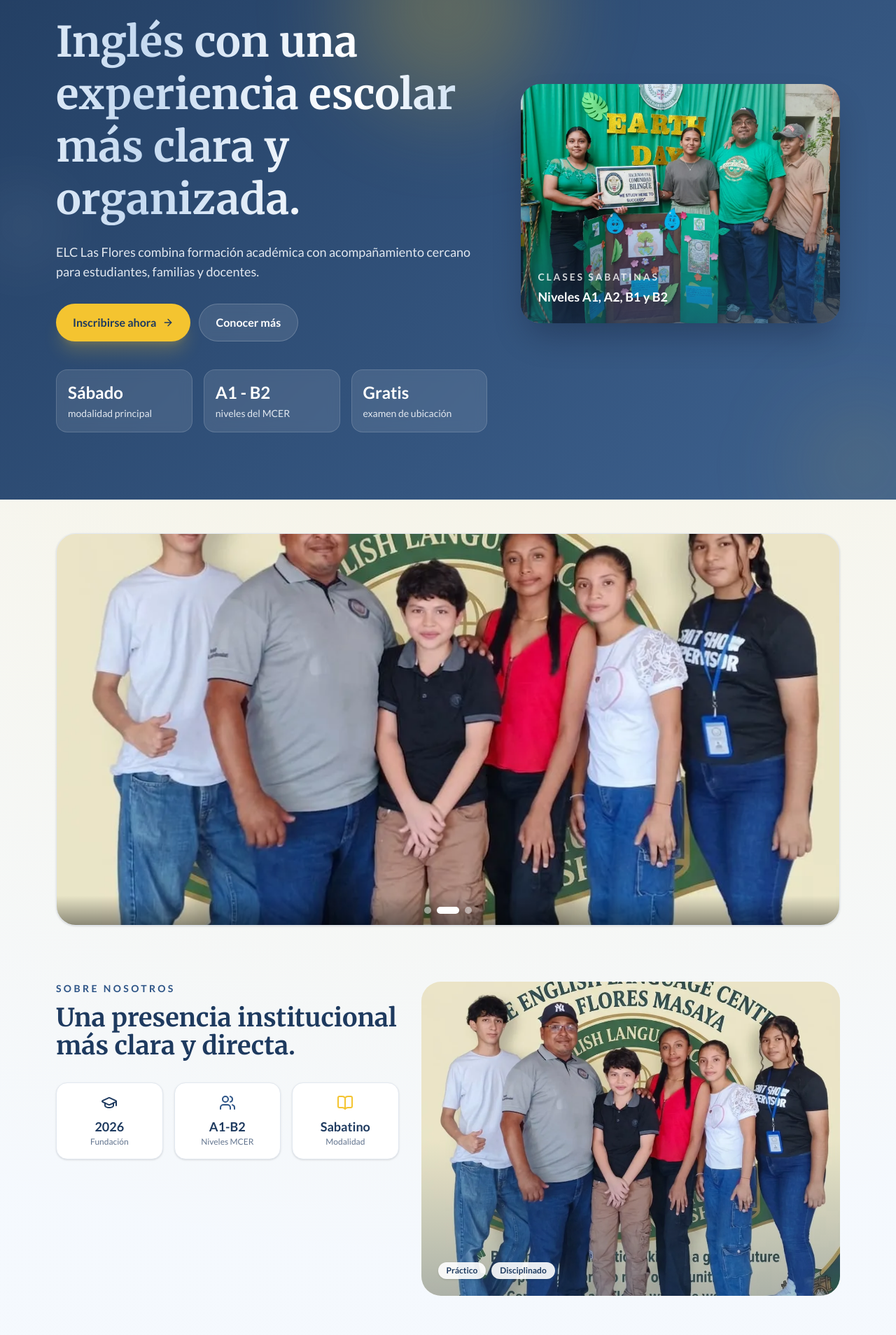
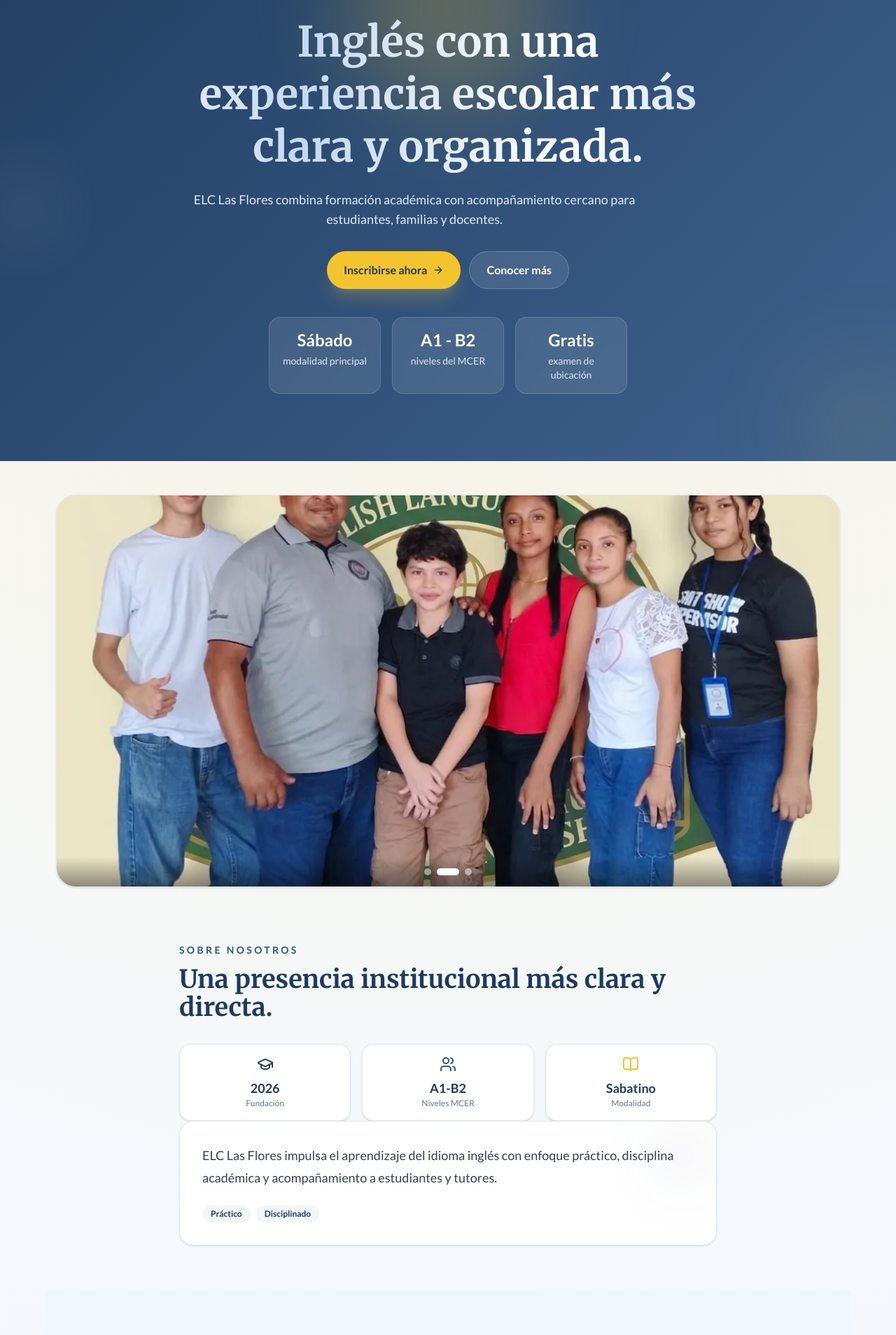
Before and after one commit to Kevin8775/ELC-Las-Flores, a Next.js app: page / in a window 1280 px wide. Shown: the part 221-2129 px from the top of the page at 70% size. Built offline with nearby package versions, Linux system fonts and the light colour scheme; no server answers.

Commit message:
fix: remove images from HeroSection and AboutSection, keep only carousel

```diff
--- a/src/components/landing/AboutSection.tsx
+++ b/src/components/landing/AboutSection.tsx
@@ -1,4 +1,3 @@
-import Image from "next/image";
 import { BookOpen, GraduationCap, Users } from "lucide-react";
 
 const stats = [
@@ -10,8 +9,7 @@
 export function AboutSection() {
   return (
     <section className="mx-auto max-w-6xl px-4 py-16" id="sobre">
-      <div className="grid gap-8 lg:grid-cols-[0.9fr_1.1fr] lg:items-start" data-aos="fade-up">
-        <div>
+      <div className="mx-auto max-w-3xl" data-aos="fade-up">
         <p className="text-sm font-semibold uppercase tracking-[0.24em] text-primary-light">Sobre nosotros</p>
         <h2 className="mt-3 font-serif text-3xl font-black text-primary md:text-4xl">
           Una presencia institucional más clara y directa.
@@ -28,29 +26,20 @@
             );
           })}
         </div>
-        </div>
-        <div className="relative overflow-hidden rounded-[28px]" data-aos="fade-left" data-aos-delay="100">
-          <div className="aspect-[4/3] w-full">
-            <Image
-              src="/Image2.webp"
-              alt="Actividad académica en ELC Las Flores"
-              fill
-              className="object-cover"
-              sizes="(max-width: 1024px) 100vw, 500px"
-            />
-          </div>
-          <div className="absolute inset-0 bg-gradient-to-t from-primary/30 via-transparent to-transparent" />
-          <div className="absolute bottom-0 left-0 right-0 p-6">
-            <div className="flex flex-wrap gap-2">
+        <div className="elc-card relative overflow-hidden p-8 shadow-sm" data-aos="fade-up" data-aos-delay="100">
+          <div className="absolute right-0 top-0 h-24 w-24 rounded-full bg-primary/5 blur-2xl" />
+          <p className="relative max-w-3xl text-lg leading-8 text-slate-700">
+            ELC Las Flores impulsa el aprendizaje del idioma inglés con enfoque práctico, disciplina académica y acompañamiento a estudiantes y tutores.
+          </p>
+          <div className="relative mt-6 flex flex-wrap gap-2">
             {["Práctico", "Disciplinado"].map((tag) => (
-                <span key={tag} className="rounded-full bg-white/90 px-3 py-1 text-xs font-semibold text-primary shadow-sm">
+              <span key={tag} className="rounded-full bg-primary/5 px-3 py-1 text-xs font-semibold text-primary">
                 {tag}
               </span>
             ))}
           </div>
         </div>
       </div>
-      </div>
     </section>
   );
 }
--- a/src/components/landing/HeroSection.tsx
+++ b/src/components/landing/HeroSection.tsx
@@ -1,4 +1,3 @@
-import Image from "next/image";
 import { ArrowRight, Sparkles } from "lucide-react";
 
 const WHATSAPP_NUMBER = "50578421018";
@@ -18,8 +17,8 @@
       <div className="absolute right-0 bottom-0 h-48 w-48 translate-x-1/4 translate-y-1/4 rounded-full bg-accent/10 blur-3xl" />
       <div className="absolute left-0 top-1/2 h-32 w-32 -translate-x-1/4 -translate-y-1/4 rounded-full bg-white/5 blur-2xl" />
 
-      <div className="relative mx-auto grid max-w-6xl gap-12 px-4 py-20 text-white lg:grid-cols-[1.15fr_0.85fr] lg:items-center lg:py-24">
-        <div>
+      <div className="relative mx-auto max-w-6xl px-4 py-20 text-white lg:py-24">
+        <div className="mx-auto max-w-3xl text-center">
           <div
             className="mb-6 inline-flex items-center gap-2 rounded-full border border-white/15 bg-white/10 px-4 py-2 text-xs font-semibold uppercase tracking-[0.24em] text-white/85 backdrop-blur"
             data-aos="fade-up"
@@ -28,7 +27,7 @@
             Turno sabatino
           </div>
           <h1
-            className="elc-gradient-text max-w-3xl font-serif text-4xl font-black leading-tight md:text-6xl"
+            className="elc-gradient-text font-serif text-4xl font-black leading-tight md:text-6xl"
             data-aos="fade-up"
             data-aos-delay="100"
           >
@@ -41,7 +40,7 @@
           >
             ELC Las Flores combina formación académica con acompañamiento cercano para estudiantes, familias y docentes.
           </p>
-          <div className="mt-8 flex flex-wrap gap-3" data-aos="fade-up" data-aos-delay="300">
+          <div className="mt-8 flex flex-wrap justify-center gap-3" data-aos="fade-up" data-aos-delay="300">
             <a
               href={WHATSAPP_URL}
               target="_blank"
@@ -57,7 +56,7 @@
               Conocer más
             </a>
           </div>
-          <div className="mt-10 grid gap-4 sm:grid-cols-3" data-aos="fade-up" data-aos-delay="400">
+          <div className="mx-auto mt-10 grid max-w-lg gap-4 sm:grid-cols-3" data-aos="fade-up" data-aos-delay="400">
             {stats.map((item) => (
               <div key={item.label} className="rounded-2xl border border-white/15 bg-white/10 p-4 backdrop-blur">
                 <p className="text-2xl font-black text-white">{item.value}</p>
@@ -66,28 +65,6 @@
             ))}
           </div>
         </div>
-
-        <div
-          className="relative overflow-hidden rounded-[28px] shadow-2xl shadow-slate-950/30"
-          data-aos="fade-left"
-          data-aos-delay="200"
-        >
-          <div className="aspect-[4/3] w-full">
-            <Image
-              src="/Image1.webp"
-              alt="Estudiantes de ELC Las Flores en actividades académicas"
-              fill
-              className="object-cover"
-              sizes="(max-width: 1024px) 100vw, 400px"
-              priority
-            />
-          </div>
-          <div className="absolute inset-0 bg-gradient-to-t from-primary/60 via-transparent to-transparent" />
-          <div className="absolute bottom-0 left-0 right-0 p-6">
-            <p className="text-sm font-semibold uppercase tracking-[0.2em] text-white/80">Clases sabatinas</p>
-            <p className="mt-1 text-lg font-bold text-white">Niveles A1, A2, B1 y B2</p>
-          </div>
-        </div>
       </div>
     </section>
   );
```
Lines whose indentation alone changed are shown as unchanged.
